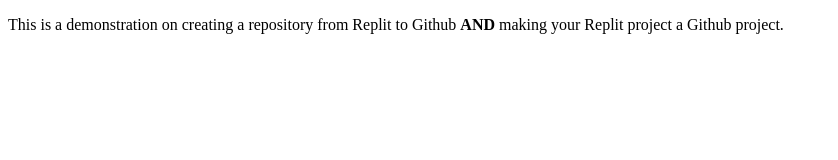
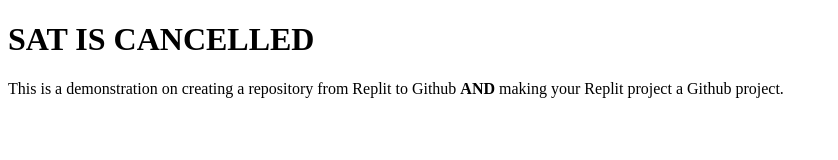
Before and after one commit to scruztaehs/Angie-Tutorial, a plain HTML site: page index.html in a window 1280 px wide. Shown: the whole page, without its empty margins (0-838 px from the left). Drawn offline with Linux system fonts and the light colour scheme.

Commit message:
Added the cancellation of the SAT

```diff
--- a/index.html
+++ b/index.html
@@ -9,6 +9,7 @@
 </head>
 
 <body>
+  <h1>SAT IS CANCELLED</h1>
   <p>This is a demonstration on creating a repository from Replit to Github <strong>AND</strong> making your Replit project a Github project.</p>
   <script src="script.js"></script>
 </body>
```
